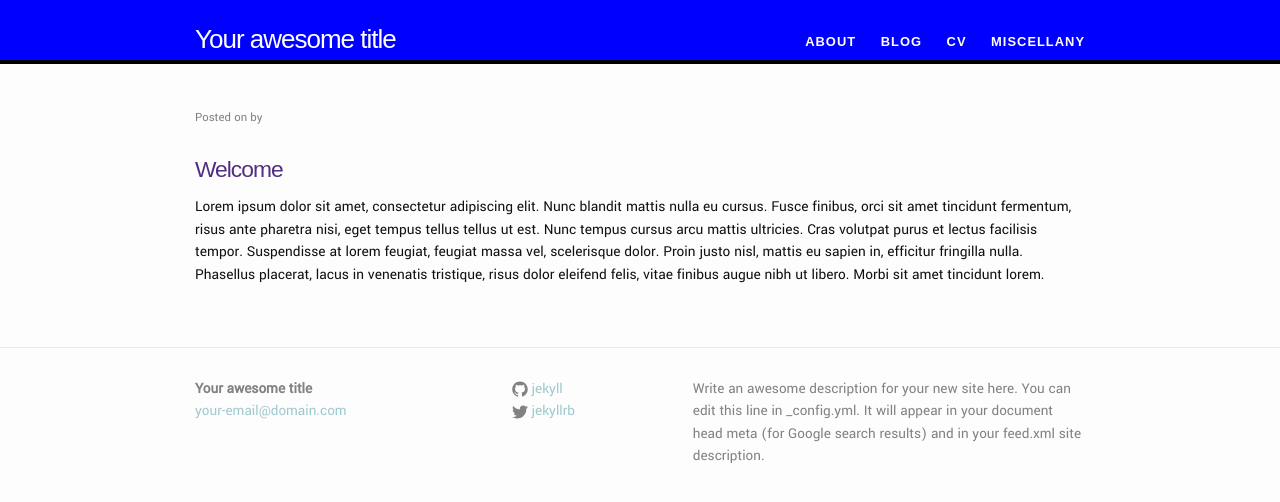
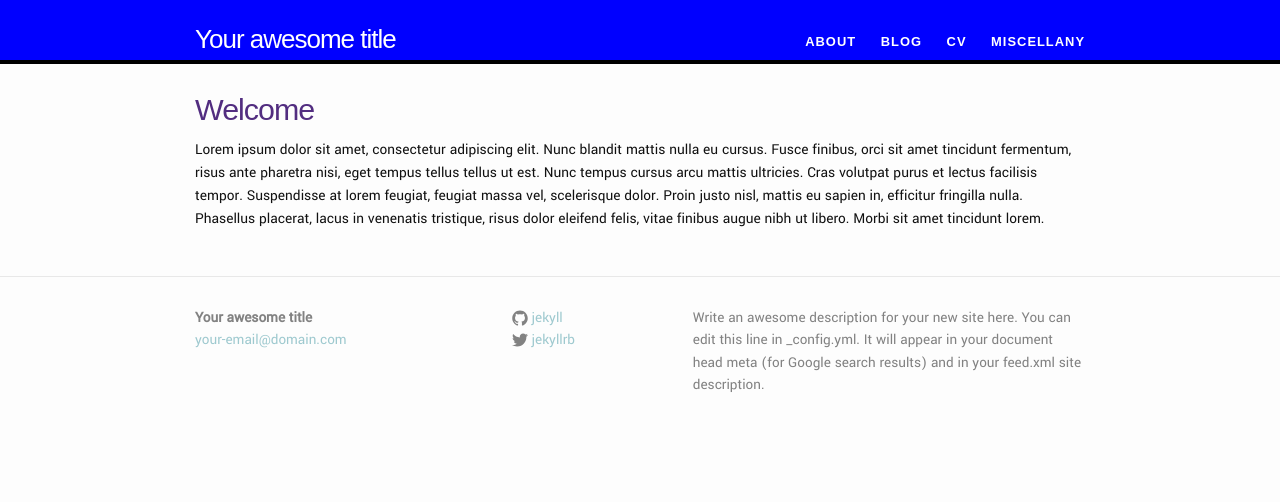
Before and after one commit to svmiller/steve-ngvb-jekyll-template, a Jekyll site: the page built from index.html, in a window 1280 px wide. Shown: the top 502 px of the page. Built offline with Jekyll 4.4.1, drawn with Linux system fonts in a browser that asks for light colours.

Commit message:
Update index.html

```diff
--- a/index.html
+++ b/index.html
@@ -1,10 +1,10 @@
 ---
-layout: post
+layout: default
 ---
 
 
 
-<div class="post">
+<div class="Home">
 
 <h1>Welcome</h1>
 
```
